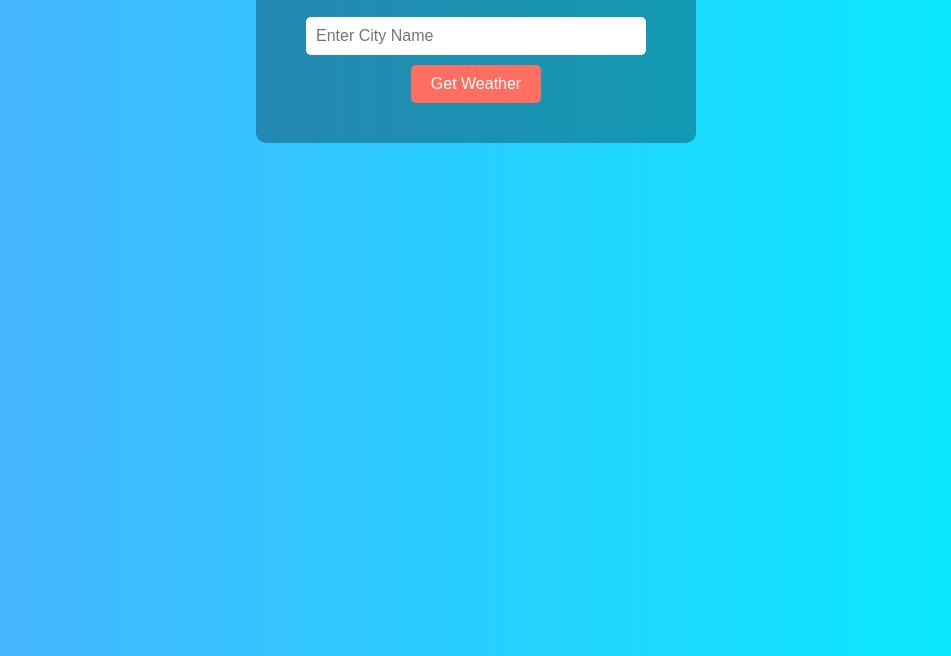
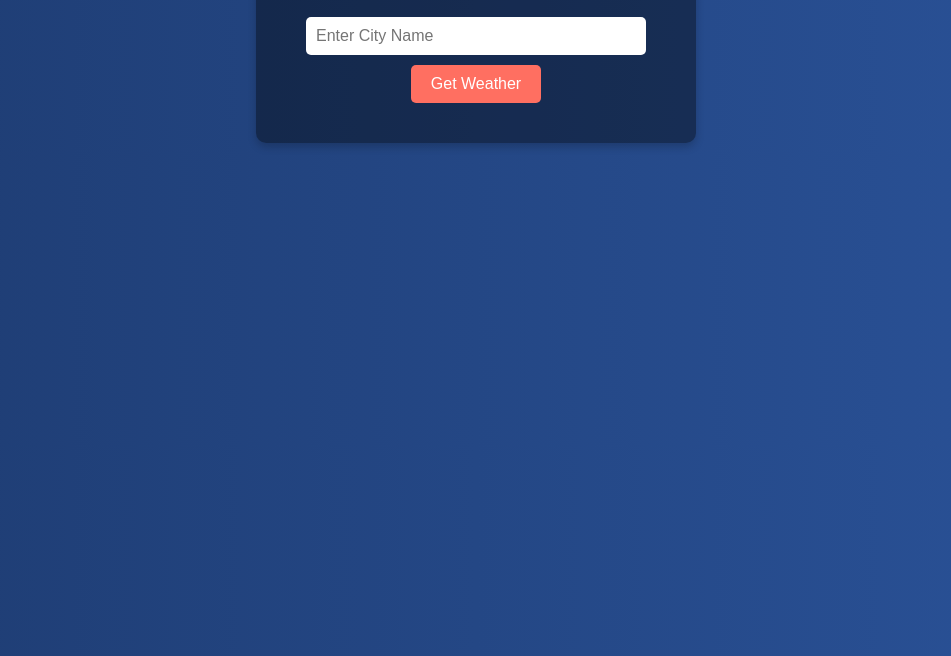
Before and after one commit to ManikyaVarshney/Basic-Project-of-HTML-CSS-JS, a plain HTML site: page AtmosSnap Forecast/index.html in a window 1280 px wide. Shown: the part 144-800 px from the top of the page, without its empty margins (164-1115 px from the left). Drawn offline with Linux system fonts and the light colour scheme.

Commit message:
Update style.css

```diff
--- a/AtmosSnap Forecast/style.css
+++ b/AtmosSnap Forecast/style.css
@@ -2,7 +2,7 @@ body {
     font-family: Arial, sans-serif;
     text-align: center;
     transition: background 1s ease-in-out;
-    background: linear-gradient(to right, #4facfe, #00f2fe);
+    background: linear-gradient(to right, #1e3c72, #2a5298);
     color: white;
 }
 
@@ -10,9 +10,10 @@ body {
     max-width: 400px;
     margin: auto;
     padding: 20px;
-    background: rgba(0, 0, 0, 0.3);
+    background: rgba(0, 0, 0, 0.4);
     border-radius: 10px;
     margin-top: 50px;
+    box-shadow: 0 4px 8px rgba(0, 0, 0, 0.2);
 }
 
 input {
```
